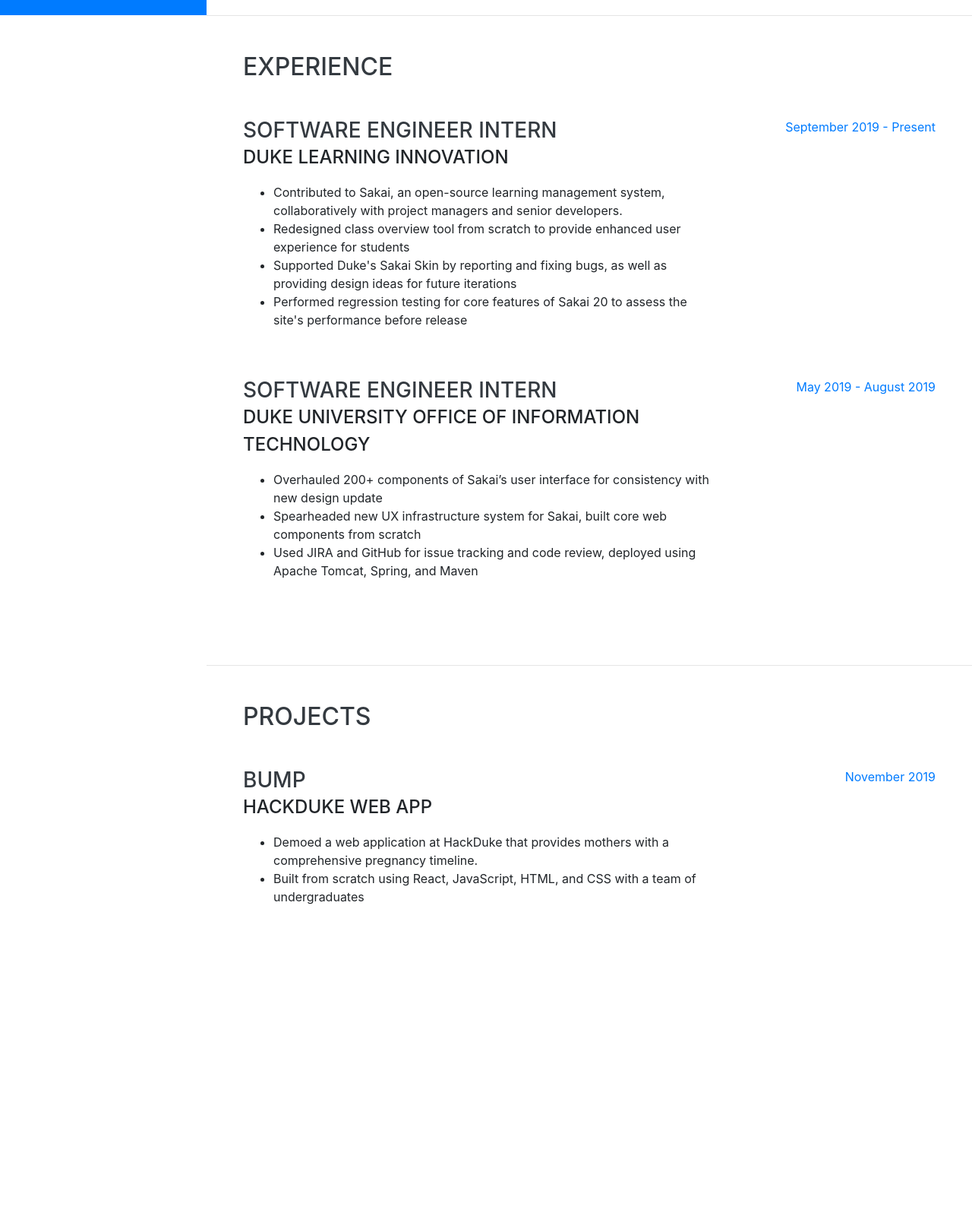
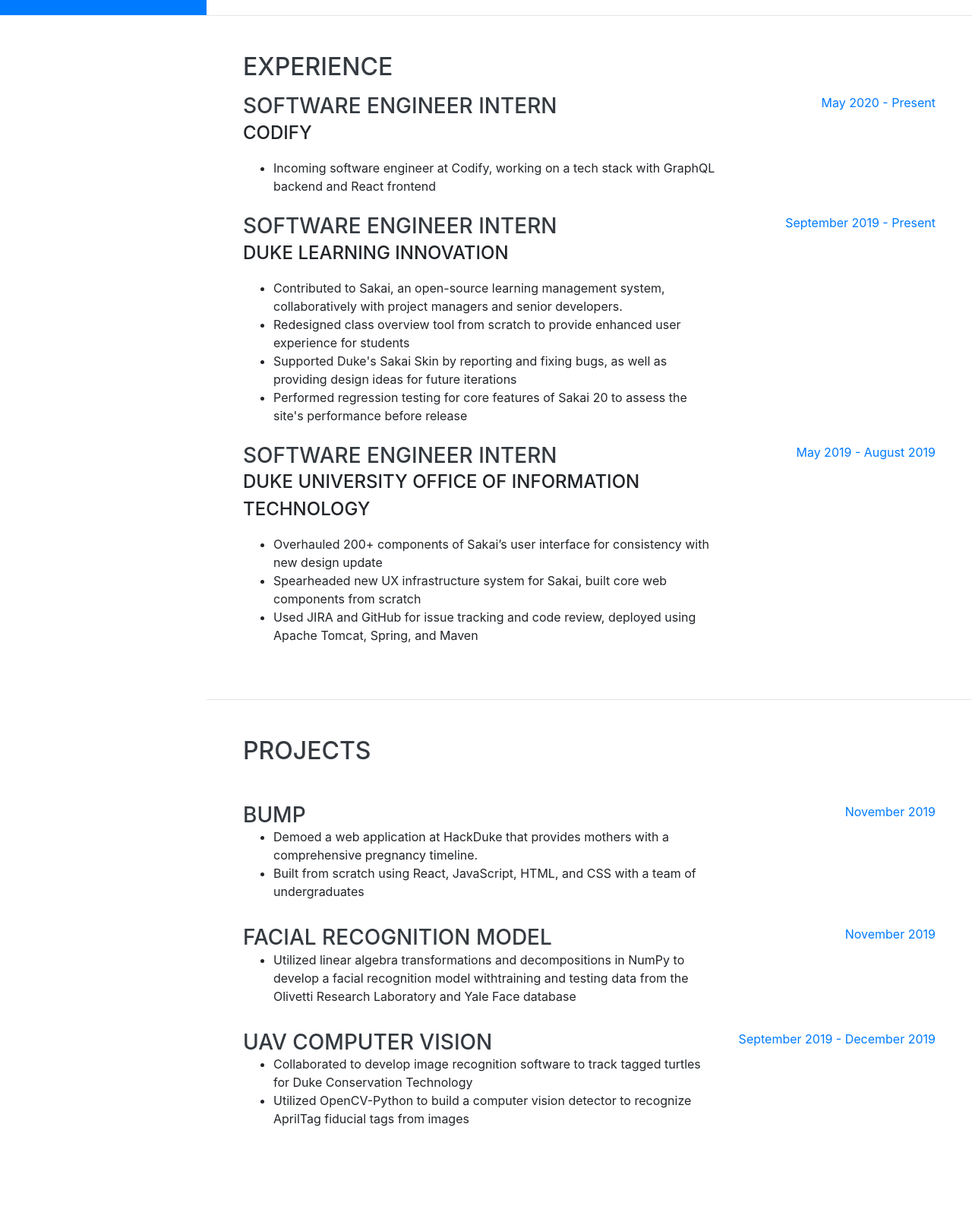
Before and after one commit to wyu12/wyu12.github.io, a website with bundled scripts: page index.html in a window 1280 px wide. Shown: the part 780-2380 px from the top of the page at 76% size. Built offline with nearby package versions, Linux system fonts and the light colour scheme; a web font is replaced by a local one.

Commit message:
cosmetic improvements, updated projects

```diff
--- a/index.html
+++ b/index.html
@@ -45,6 +45,9 @@
           <a class="nav-link js-scroll-trigger" href="#experience">Experience</a>
         </li>
         <li class="nav-item">
+          <a class="nav-link js-scroll-trigger" href="#projects">Projects</a>
+        </li>
+        <li class="nav-item">
           <a class="nav-link js-scroll-trigger" href="#education">Education</a>
         </li>
         <li class="nav-item">
@@ -86,9 +89,20 @@
 
     <section class="resume-section p-3 p-lg-5 d-flex justify-content-center" id="experience">
       <div class="w-100">
-        <h2 class="mb-5">Experience</h2>
-
-        <div class="resume-item d-flex flex-column flex-md-row justify-content-between mb-5">
+        <h2 class="mb-3">Experience</h2>
+        <div class="resume-item d-flex flex-column flex-md-row justify-content-between mb-2">
+          <div class="resume-content">
+            <h3 class="mb-0">Software Engineer Intern</h3>
+            <div class="subheading mb-3">Codify</div>
+            <ul>
+              <li>Incoming software engineer at Codify, working on a tech stack with GraphQL backend and React frontend</li>
+            </ul>
+          </div>
+          <div class="resume-date text-md-right">
+            <span class="text-primary">May 2020 - Present</span>
+          </div>
+        </div>
+        <div class="resume-item d-flex flex-column flex-md-row justify-content-between mb-2">
           <div class="resume-content">
             <h3 class="mb-0">Software Engineer Intern</h3>
             <div class="subheading mb-3">Duke Learning Innovation</div>
@@ -104,7 +118,7 @@
           </div>
         </div>
 
-        <div class="resume-item d-flex flex-column flex-md-row justify-content-between mb-5">
+        <div class="resume-item d-flex flex-column flex-md-row justify-content-between mb-2">
           <div class="resume-content">
             <h3 class="mb-0">Software Engineer Intern</h3>
             <div class="subheading mb-3">Duke University Office of Information Technology</div>
@@ -129,18 +143,37 @@
     <section class="resume-section p-3 p-lg-5 d-flex justify-content-center" id="projects">
       <div class="w-100">
         <h2 class="mb-5">Projects</h2>
-
-        <div class="resume-item d-flex flex-column flex-md-row justify-content-between mb-5">
-          <div class="resume-content">
-            <h3 class="mb-0">Bump</h3>
-            <div class="subheading mb-3">HackDuke web app</div>
-            <ul>
+          <div class="resume-item d-flex flex-column flex-md-row justify-content-between mb-3">
+            <div class="resume-content">
+              <h3 class="mb-0">Bump</h3>
+             <ul>
               <li> Demoed a web application at HackDuke that provides mothers with a comprehensive pregnancy timeline. </li>
               <li> Built from scratch using React, JavaScript, HTML, and CSS with a team of undergraduates </li>
-            </ul>
+            </div>
+            <div class="resume-date text-md-right">
+              <span class="text-primary">November 2019</span>
+            </div>
           </div>
-          <div class="resume-date text-md-right">
-            <span class="text-primary">November 2019</span>
+          <div class="resume-item d-flex flex-column flex-md-row justify-content-between mb-3">
+            <div class="resume-content">
+              <h3 class="mb-0">Facial Recognition Model</h3>
+             <ul>
+               <li>Utilized linear algebra transformations and decompositions in NumPy to develop a facial recognition model withtraining and testing data from the Olivetti Research Laboratory and Yale Face database </li>
+            </div>
+            <div class="resume-date text-md-right">
+              <span class="text-primary">November 2019</span>
+            </div>
+          </div>
+          <div class="resume-item d-flex flex-column flex-md-row justify-content-between mb-3">
+            <div class="resume-content">
+              <h3 class="mb-0">UAV Computer Vision</h3>
+             <ul>
+               <li>Collaborated to develop image recognition software to track tagged turtles for Duke Conservation Technology</li>
+               <li>Utilized OpenCV-Python to build a computer vision detector to recognize AprilTag fiducial tags from images</li>
+            </div>
+            <div class="resume-date text-md-right">
+              <span class="text-primary">September 2019 - December 2019</span>
+            </div>
           </div>
         </div>
       </section>
@@ -166,7 +199,7 @@
           </div>
         </div>
 
-        <div class="resume-item d-flex flex-column flex-md-row justify-content-between">
+        <div class="resume-item d-flex flex-column flex-md-row justify-content-between mb-5">
           <div class="resume-content">
             <h3 class="mb-0">Thomas Wootton High School</h3>
             <div class="subheading mb-3">Maryland High School Diploma</div>
```
Also changed, not shown: vendor/bootstrap/css/bootstrap.css, 1 other file.
